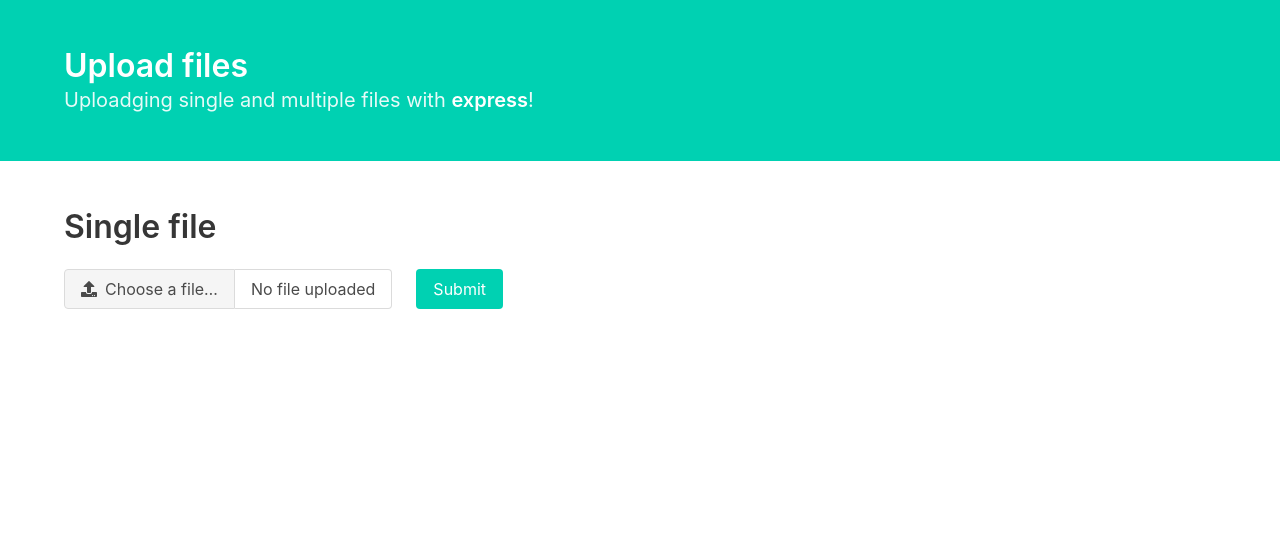
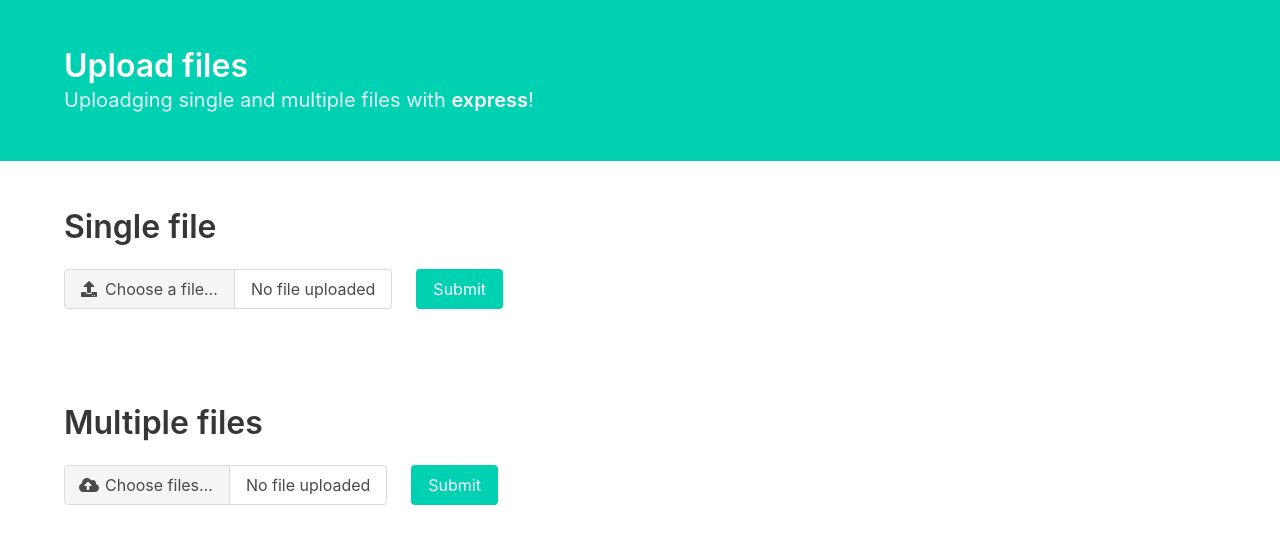
Before and after one commit to tsamaya/node-express-upload, a website: page public/index.html in a window 1280 px wide. Drawn offline with nearby package versions, Linux system fonts and the light colour scheme.

Commit message:
adds multiple files example

```diff
--- a/public/index.html
+++ b/public/index.html
@@ -74,6 +74,65 @@
         </div>
     </section>
 
+    <section class="section">
+        <div class="container">
+            <h1 class="title">
+                Multiple files
+            </h1>
+
+            <div id="multiple-files" class="file has-name">
+                <label class="file-label">
+                    <input class="file-input" type="file" name="multiplefile" multiple>
+                    <span class="file-cta">
+                        <span class="file-icon">
+                            <i class="fas fa-cloud-upload-alt"></i>
+                        </span>
+                        <span class="file-label">
+                            Choose files…
+                        </span>
+                    </span>
+                    <span class="file-name">
+                        No file uploaded
+                    </span>
+                </label>
+                <div class="buttons mx-5">
+                    <button class="button is-primary" onclick="uploadMultipleFile()">Submit</button>
+                </div>
+            </div>
+
+            <script>
+                const filesInput = document.querySelector('#multiple-files input[type=file]');
+                filesInput.onchange = () => {
+                    if (filesInput.files.length > 0) {
+                        const fileNames = document.querySelector('#multiple-files .file-name');
+                        let names = '';
+                        for (let index = 0; index < filesInput.files.length; index++) {
+                            names = filesInput.files[index].name + ' , ' + names;
+                        }
+                        fileNames.textContent = names;
+                    }
+                }
+                function uploadMultipleFile() {
+                    const fileInput = document.querySelector('#multiple-files input[type=file]');
+                    const formData = new FormData();
+                    for (let index = 0; index < fileInput.files.length; index++) {
+                        formData.append('multiplefiles', fileInput.files[index]);
+                    }
+
+
+                    const options = {
+                        method: 'POST',
+                        body: formData,
+                    };
+
+                    fetch('http://localhost:3000/upload/multiple', options)
+                        .then((res) => res.json())
+                        .then((data) => console.log(data));
+                }
+            </script>
+        </div>
+    </section>
+
     <script defer src="https://use.fontawesome.com/releases/v5.3.1/js/all.js"></script>
 
 </body>
```
